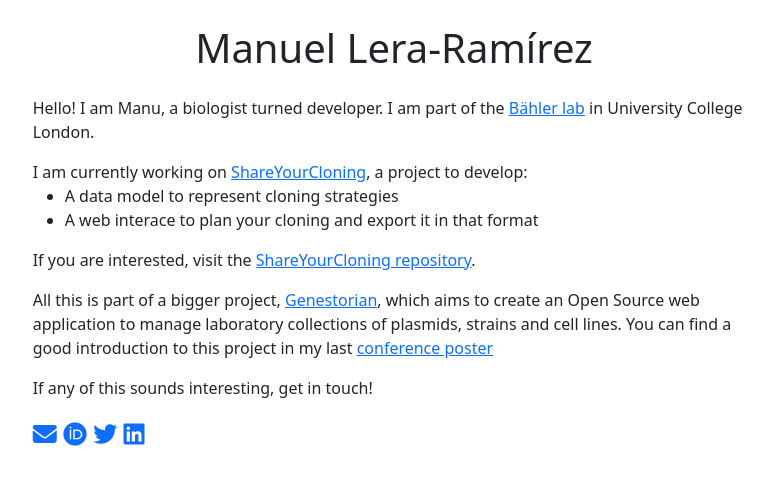
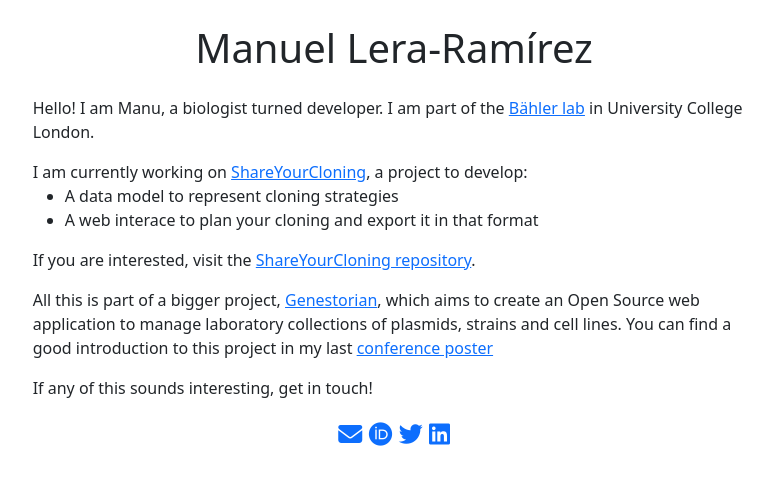
Before and after one commit to manulera/manulera.github.io, a plain HTML site: page index.html in a window 1280 px wide. Shown: the whole page, without its empty margins (246-1019 px from the left). Drawn offline with nearby package versions, Linux system fonts and the light colour scheme.

Commit message:
reformat

```diff
--- a/index.html
+++ b/index.html
@@ -33,7 +33,7 @@
 
       <p>This project is supported by the Engineering and Medical Sciences Council, grant number EP/Y024591/1.</p> -->
       <p>If any of this sounds interesting, get in touch!</p>
-      <div class="icon-row">
+      <div class="icon-row text-center">
         <a href="mailto:manuel.lera-ramirez@ucl.ac.uk"><i class="fa-solid fa-envelope"></i></a>
         <a href="https://orcid.org/0000-0002-8666-9746"><i class="fa-brands fa-orcid"></i></a>
         <a href="https://twitter.com/manu_lera"><i class="fa-brands fa-twitter" height="30px"></i></a>
```
